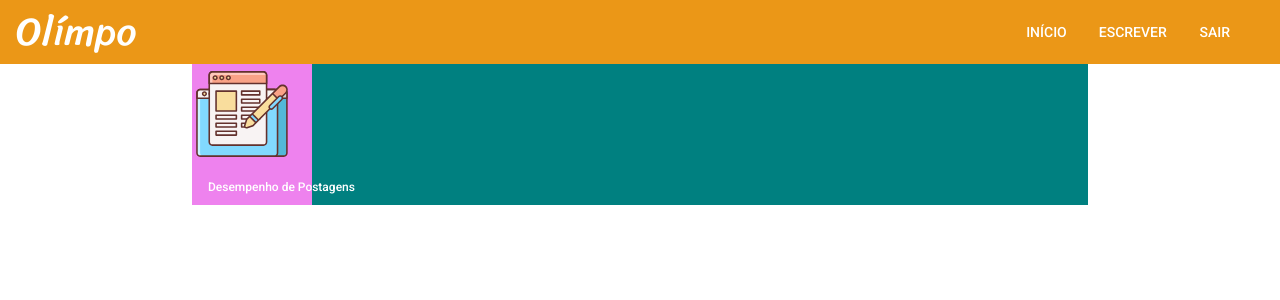
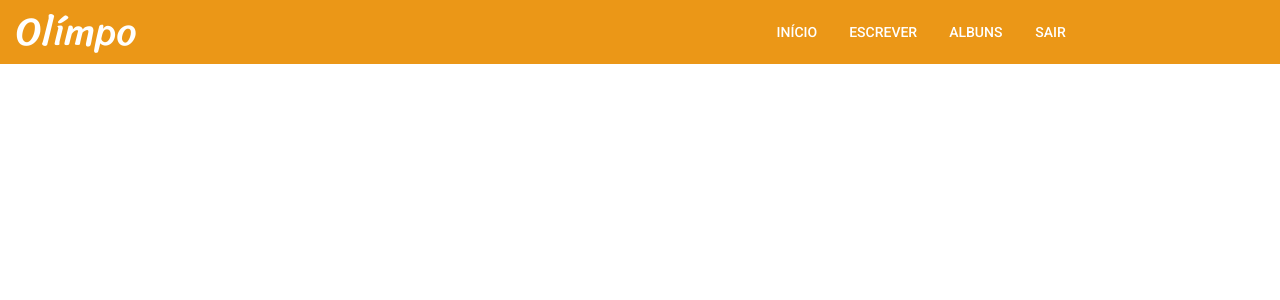
Before and after one commit to dd-nascimento/oncase-desafio_final, an Angular app: page /home in a window 1280 px wide. Shown: the top 300 px of the page. Built offline with nearby package versions, Linux system fonts and the light colour scheme.

Commit message:
Adaptação component navbar e home.

```diff
--- a/src/app/app-routing.module.ts
+++ b/src/app/app-routing.module.ts
@@ -3,12 +3,14 @@ import { Routes, RouterModule } from '@angular/router';
 import { HomeComponent } from './home/home.component';
 import { EscreverComponent } from './funcionalidades/escrever/escrever.component';
 import { PostagensComponent } from './funcionalidades/postagens/postagens.component';
+import { AlbunsComponent } from './funcionalidades/albuns/albuns.component';
 
 
 const routes: Routes = [
   { path: 'home', component: HomeComponent },
   { path: 'editor', component: EscreverComponent},
-  { path: 'postagens', component: PostagensComponent}
+  { path: 'postagens', component: PostagensComponent},
+  { path: 'albuns', component: AlbunsComponent}
 ];
 
 
--- a/src/app/home/home.component.css
+++ b/src/app/home/home.component.css
@@ -1,48 +1,12 @@
-#home{
-    background-image: url(../../assets/fundo.jpg);
+.home{
+    background-image: url("../../assets/fundo.jpg");
     background-repeat: no-repeat;
     background-size: cover;
-    height: 80%;
-}
-
-.titulo{
-    position: absolute;
-    top: 40%;
-    left: 35%;
-    text-align: center;
-}
-
-.cardmenu{
-    width: 70%;
-    margin-left: 15%;
-    background-color: teal;
+    background-size: 100%;
+    width: 80%;
 }
 
 #card1{
-    width: 120px;
-    background-color: violet;
-
-}
-
-#carda img{
-    align-content: center;
-}
-
-#card1 a{
-    text-align: center;
-    font-size: 12px;
-    text-decoration: none;
-    color: white;
-}
-
-.card2{
-    width: 80px;
-
-
-}
-
-.card3{
-    width: 80px;
-    font-size: 12px;
+    width: 90px;
     text-align: center;
 }
--- a/src/app/home/home.component.html
+++ b/src/app/home/home.component.html
@@ -1,18 +1,5 @@
-<!--<div class="titulo">
-    <h1>Bem vindo ao Olímpo</h1>
-    <h3> Estatísticas de POST em um só lugar. </h3>
-    <p>v1.0</p>
-</div>-->
+<div class="home">
 
-<div class="cardmenu">
-
-    <div id="card1">
-        <img
-        src="../../assets/1999310.svg"
-        width="100px"
-        alt="Posts">
-        <button mat-button><a routerLink="editor">Desempenho de Postagens</a></button>
-    </div>
 
 
 </div>
--- a/src/app/navbar/navbar.component.css
+++ b/src/app/navbar/navbar.component.css
@@ -10,7 +10,7 @@
 
 .navmenu{
     position: relative;
-    left: 70%;
+    left: 50%;
 }
 
 .navmenu a{
--- a/src/app/navbar/navbar.component.html
+++ b/src/app/navbar/navbar.component.html
@@ -3,6 +3,7 @@
         <div class="navmenu">
             <button mat-button id="btn-nav"><a routerLink="home">Início </a></button>
                 <button mat-button id="btn-nav"><a routerLink="editor">Escrever</a></button>
-                    <button mat-button id="btn-nav"><a routerLink="">Sair</a></button>
+                    <button mat-button id="btn-nav"><a routerLink="albuns">Albuns</a></button>
+                        <button mat-button id="btn-nav"><a routerLink="">Sair</a></button>
         </div>
 </mat-toolbar>
```
